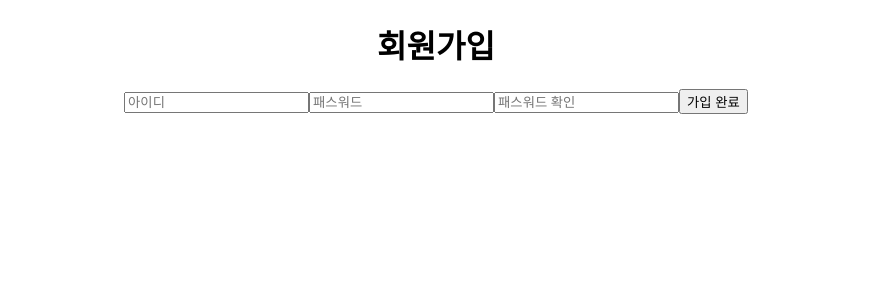
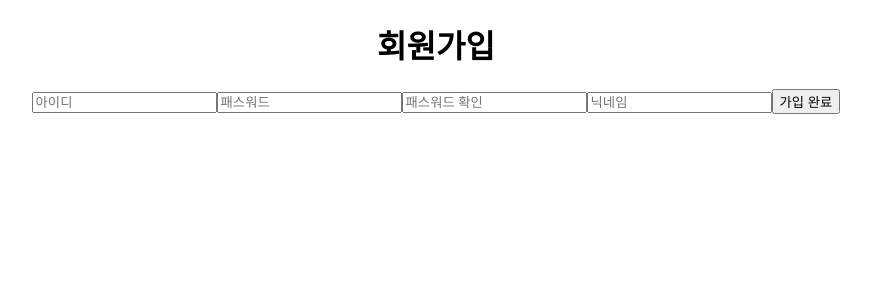
Before and after one commit to devminchan/x-chat-front, a React (Create React App) app: page /register in a window 1280 px wide. Shown: the top 300 px of the page, without its empty margins (204-1075 px from the left). Built offline with nearby package versions, Linux system fonts and the light colour scheme.

Commit message:
회원가입 POST 요청 추가

```diff
--- a/src/pages/Register.tsx
+++ b/src/pages/Register.tsx
@@ -1,9 +1,17 @@
 import React, { useState } from 'react';
+import axios from '../utils/axios';
+
+type CreateUserDto = {
+  loginUserId: string;
+  password: string;
+  username: string;
+};
 
 function Register() {
   const [loginId, setLoginId] = useState('');
   const [password, setPassword] = useState('');
   const [repassword, setRepassword] = useState('');
+  const [username, setUsername] = useState('');
 
   const handleIdInput = (event: any) => {
     setLoginId(event.target.value);
@@ -17,12 +25,35 @@ function Register() {
     setRepassword(event.target.value);
   };
 
-  const handleRegister = (e: any) => {
-    e.preventDefault();
+  const handleUsernameInput = (event: any) => {
+    setUsername(event.target.value);
+  };
+
+  const handleRegister = async (event: any) => {
+    event.preventDefault();
 
     if (password !== repassword) {
       // eslint-disable-next-line no-alert
       alert('입력한 패스워드와 확인 패스워드가 다릅니다');
+      return;
+    }
+
+    const body: CreateUserDto = {
+      loginUserId: loginId,
+      password,
+      username,
+    };
+
+    try {
+      await axios.post('/users', body);
+      alert('성공적으로 회원가입을 완료했습니다.');
+    } catch (e) {
+      alert(`회원가입 도중 오류발생`);
+
+      if (e.response) {
+        // eslint-disable-next-line no-console
+        console.error(e.response.data);
+      }
     }
   };
 
@@ -51,6 +82,12 @@ function Register() {
             value={repassword}
             placeholder="패스워드 확인"
           />
+          <input
+            type="text"
+            onInput={handleUsernameInput}
+            value={username}
+            placeholder="닉네임"
+          />
           <button onClick={handleRegister} type="submit">
             가입 완료
           </button>
--- /dev/null
+++ b/src/utils/axios.ts
@@ -0,0 +1,8 @@
+import axios from 'axios';
+
+const SERVER_URL =
+  'http://x-chat-elb-966956558.ap-northeast-2.elb.amazonaws.com';
+
+export default axios.create({
+  baseURL: SERVER_URL,
+});
```
Also changed, not shown: .eslintrc.js.
